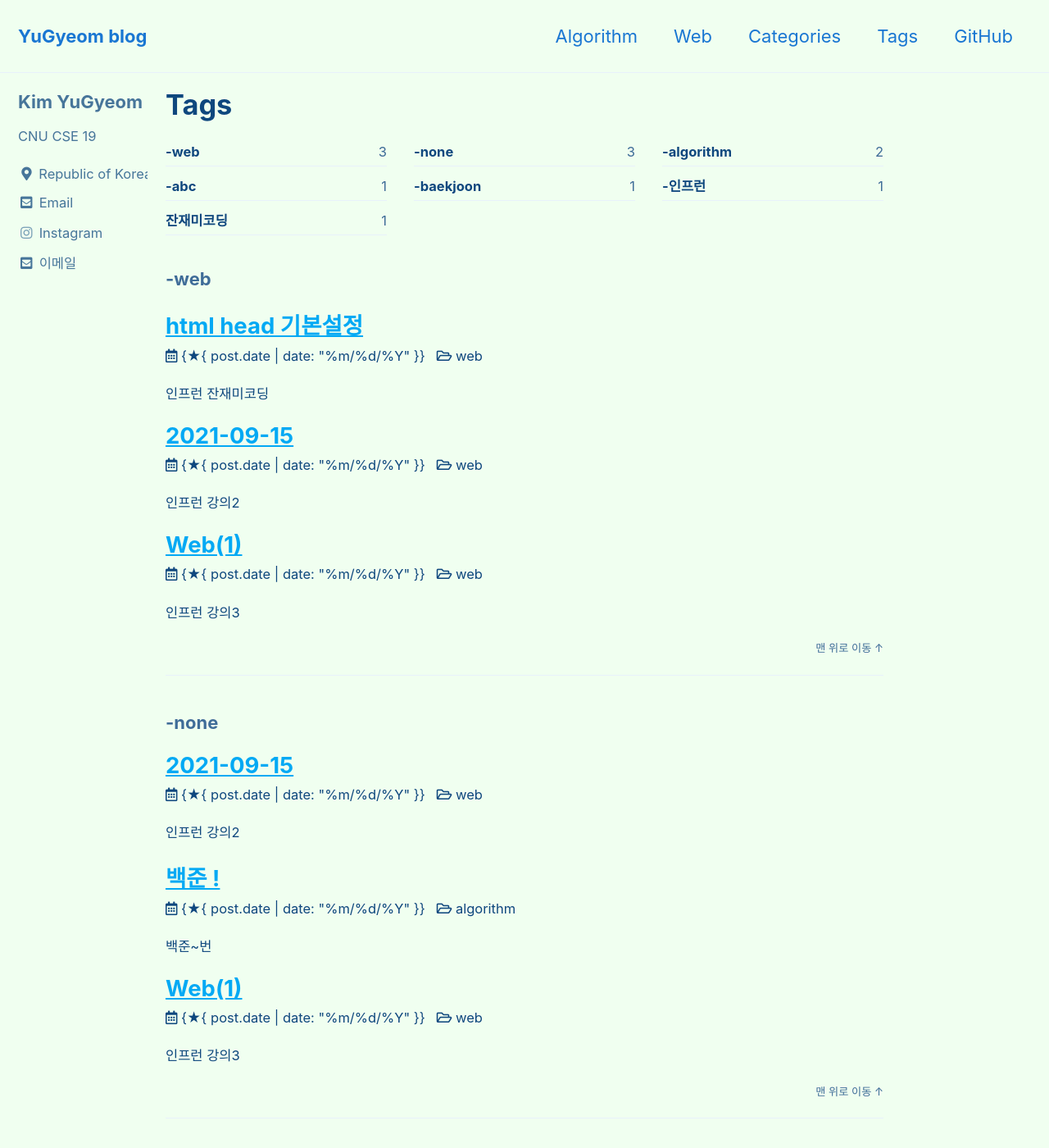
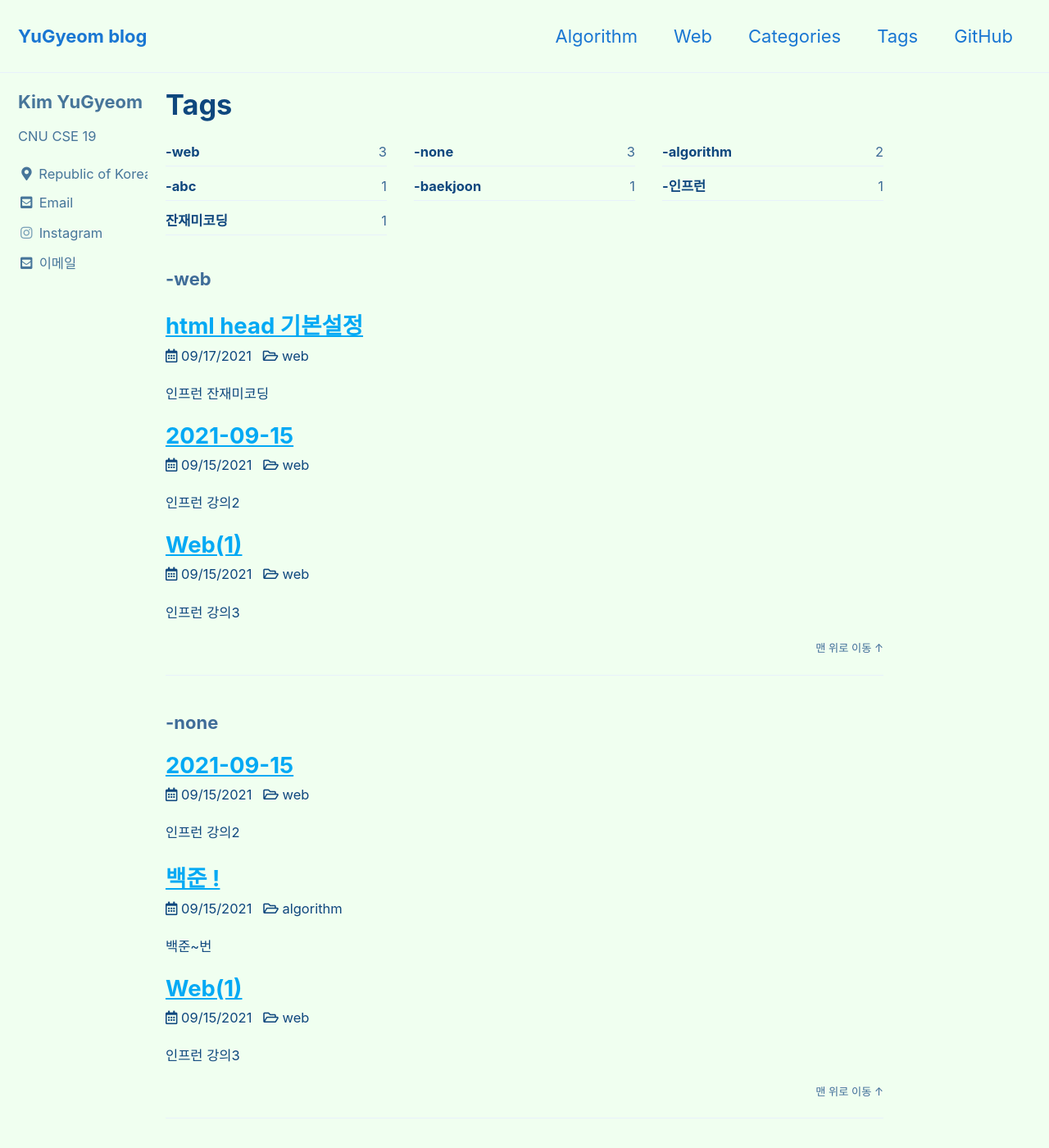
Before and after one commit to rladbrua0207/rladbrua0207.github.io, a Jekyll site: the page built from _pages/2021-09-15-Tags.md, in a window 1280 px wide and 1400 px high. Shown: the whole window at 82% size. Built offline with Jekyll 4.4.1, drawn with Linux system fonts in a browser that asks for light colours; cached includes are drawn as plain includes; some of the changed text lies outside the part shown.

Commit message:
modify archive category

```diff
--- a/_includes/archive-single.html
+++ b/_includes/archive-single.html
@@ -25,9 +25,9 @@
       {% endif %}
     </h2>
     {% if post.categories[0] != null %}
-		<p class="archive__item-excerpt"><i class="far fa-calendar-alt"></i> {★{ post.date | date: "%m/%d/%Y" }} &nbsp; <i class="far fa-folder-open"></i> {{ post.categories }}</p>
+		<p class="archive__item-excerpt"><i class="far fa-calendar-alt"></i> {{ post.date | date: "%m/%d/%Y" }} &nbsp; <i class="far fa-folder-open"></i> {{ post.categories }}</p>
 	{% else %}
-		<p class="archive__item-excerpt"><i class="far fa-calendar-alt"></i> {★{ post.date | date: "%m/%d/%Y" }}
+		<p class="archive__item-excerpt"><i class="far fa-calendar-alt"></i> {{ post.date | date: "%m/%d/%Y" }}
 	{% endif %}
     {% include page__meta.html type=include.type %}
     {% if post.excerpt %}<p class="archive__item-excerpt" itemprop="description">{{ post.excerpt | markdownify | strip_html | truncate: 160 }}</p>{% endif %}
```
